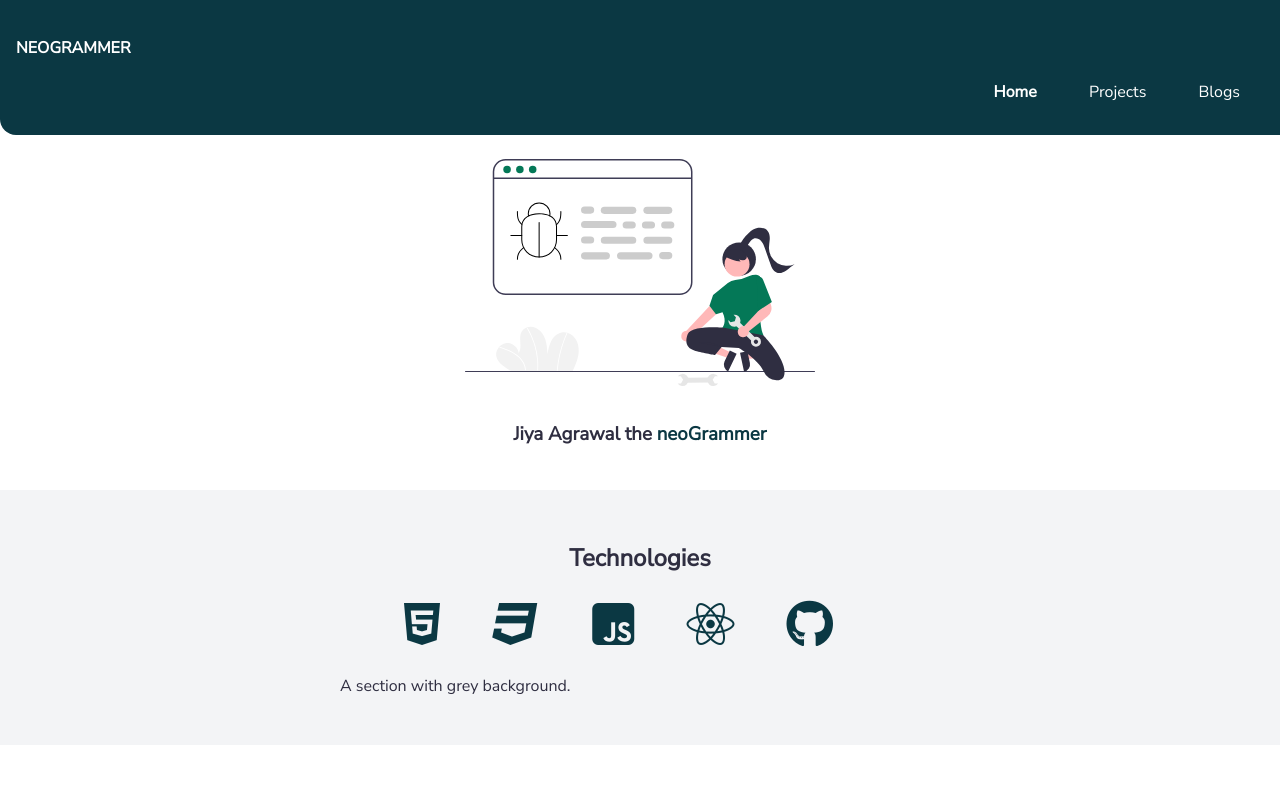
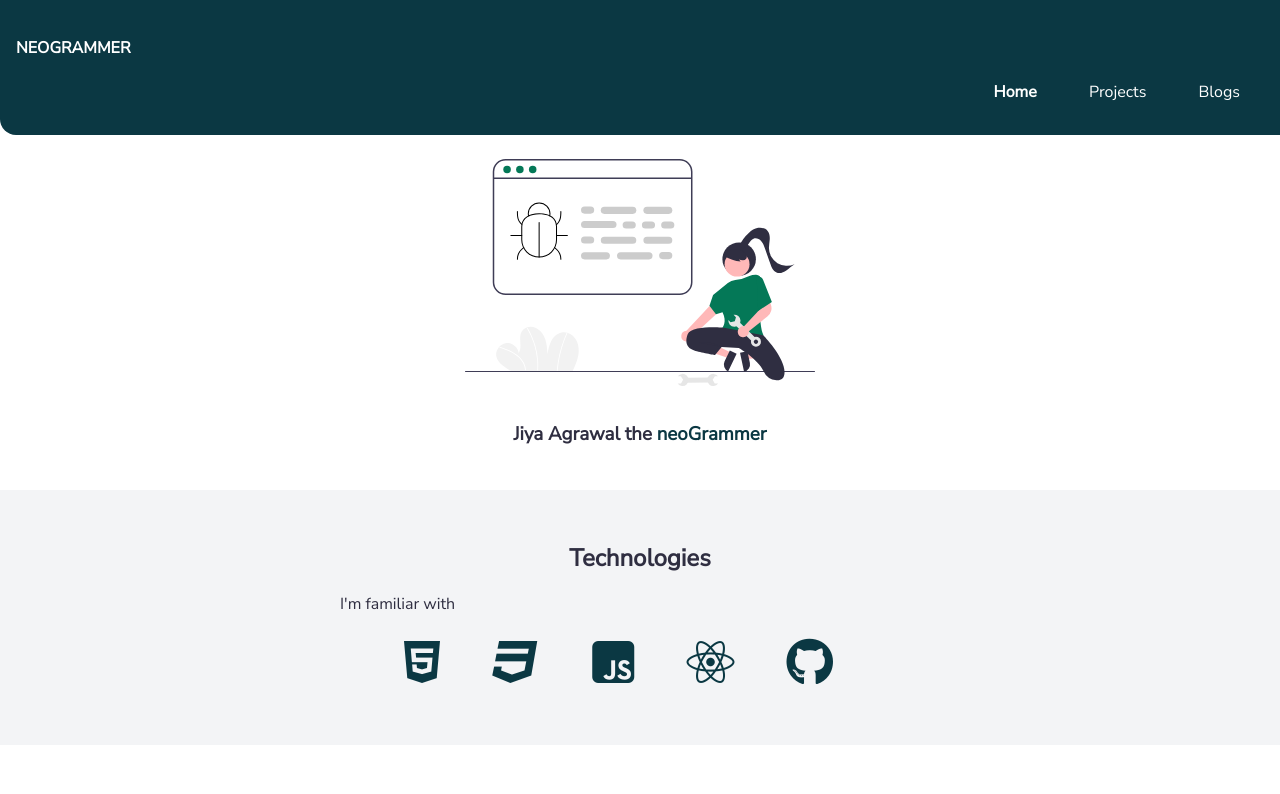
Before and after one commit to Jia-A/My-Portfolio-Component-Library, a plain HTML site: page index.html in a window 1280 px wide. Shown: the top 794 px of the page. Drawn offline with Linux system fonts and the light colour scheme.

Commit message:
refractor

```diff
--- a/index.html
+++ b/index.html
@@ -28,6 +28,7 @@
     <section class="section gray tech">
         <div class="container centre-container ">
         <h1>Technologies</h1>
+        <p>I'm familiar with</p>
         <ul class="tech-links non-bullet-list">
             <li class="inline-list-item"><a class="link link-app" href="https://en.wikipedia.org/wiki/HTML5"><i class="fab fa-html5"></i></a></li>
             <li class="inline-list-item"><a class="link link-app" href="https://en.wikipedia.org/wiki/CSS"><i class="fab fa-css3"></i></a></li>
@@ -35,7 +36,7 @@
             <li class="inline-list-item"><a class="link link-app" href ="https://en.wikipedia.org/wiki/React_(JavaScript_library)"><i class="fab fa-react"></i></a></li>
             <li class="inline-list-item"><a class="link link-app" href ="https://en.wikipedia.org/wiki/GitHub"><i class="fab fa-github"></i></i></a></li>
         </ul>
-        <p>A section with grey background.</p>
+
         </div>
     </section>
 
```
